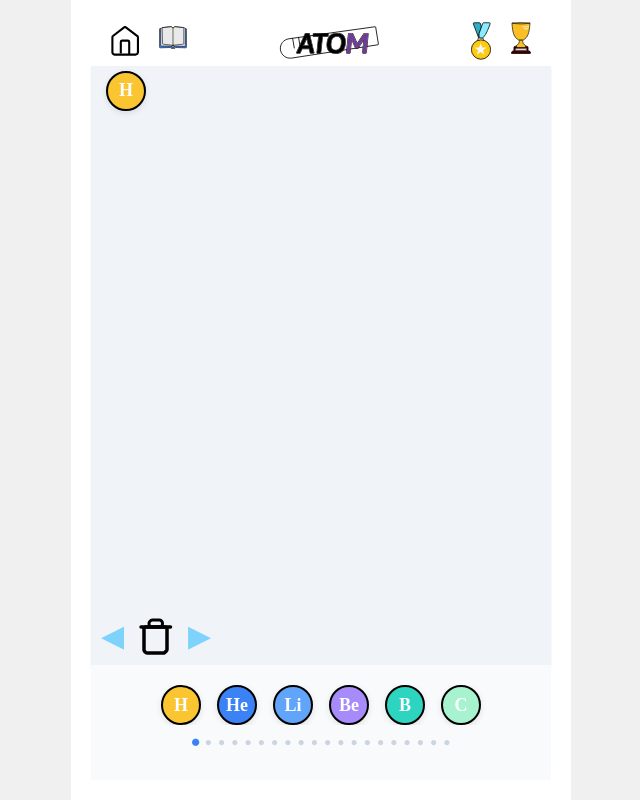
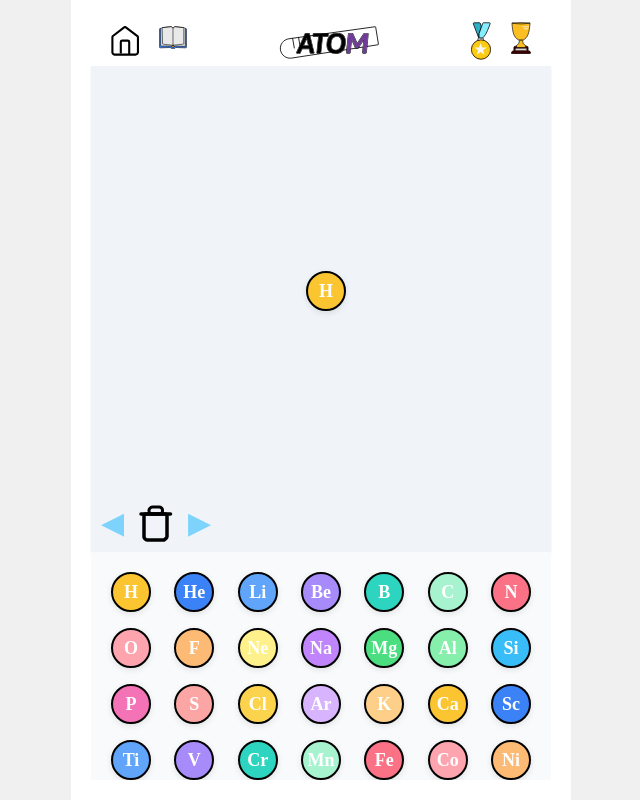
Before and after one commit to STDev-Hackathon-Team-10/frontend, a React (Vite) app: page /game in a window 1280 px wide. Both pictures are taken after a click on the element "수소". Shown: the whole page, without its empty margins (319-959 px from the left). Built offline with nearby package versions, Linux system fonts and the light colour scheme.

Commit message:
인게임 화면 방식 변경

```diff
--- a/src/main.jsx
+++ b/src/main.jsx
@@ -6,6 +6,8 @@ import Home from "./pages/Home";
 import Dictionary from "./pages/Dictionary/index.jsx";
 import Game from "./pages/Game/index.jsx";
 import AtomRenderer from "./components/Renderer";
+import Rank from "./pages/Rank/index.jsx";
+import Honor from "./pages/Honor/index.jsx";
 
 let router = createBrowserRouter([
   {
@@ -25,6 +27,14 @@ let router = createBrowserRouter([
         Component: Dictionary,
       },
       {
+        path: "rank",
+        Component: Rank,
+      },
+      {
+        path: "honor",
+        Component: Honor,
+      },
+      {
         path: "test/renderer",
         Component: AtomRenderer,
       },
--- a/src/pages/Game/Game.module.css
+++ b/src/pages/Game/Game.module.css
@@ -5,6 +5,7 @@
   display: flex;
   flex-direction: column;
   height: 100vh;
+  max-height: 100%;
   background-color: #f0f0f0;
 }
 
@@ -20,6 +21,17 @@
   overflow: hidden;
   display: flex;
   flex-direction: column;
+}
+
+.mixContainer {
+  display: flex;
+  flex-direction: row;
+  flex-wrap: wrap;
+  justify-content: center;
+  align-items: center;
+  align-content: center;
+  height: 100%;
+  gap: 10px;
 }
 
 .controls {
@@ -79,17 +91,23 @@
 /* 원소 선택지 부분 */
 .sliderSection {
   background-color: #f9fafb;
-  padding: 20px 0;
+  padding-top: 20px;
   position: relative;
+  max-height: 30%;
 }
 
 .sliderContainer {
   display: flex;
-  overflow-x: hidden;
+  flex-direction: row;
+  flex-wrap: wrap;
+  max-height: 100%;
+  overflow: hidden;
+  overflow-y: auto;
+  width: 100%;
   gap: 16px;
   scroll-snap-type: x mandatory;
-  padding: 0 40px;
-  justify-content: center;
+  padding: 0 20px;
+  justify-content: space-between;
 }
 
 .sliderControls {
@@ -119,6 +137,8 @@
   display: flex;
   align-items: center;
   justify-content: center;
+
+  display: none;
 }
 
 .sliderArrow:hover {
@@ -129,6 +149,7 @@
 .pageIndicator {
   display: flex;
   justify-content: center;
+  overflow-x: auto;
   gap: 6px;
   padding: 10px 0;
 }
@@ -147,6 +168,7 @@
 
 .elementCircle {
   width: 40px;
+  min-width: 40px;
   height: 40px;
   border-radius: 50%;
   font-size: 18px;
--- a/src/pages/Game/components/ElementSlider.jsx
+++ b/src/pages/Game/components/ElementSlider.jsx
@@ -11,6 +11,9 @@ export default function ElementSlider({
   onElementClick,
   showArrows,
   setShowArrows,
+  modalVisible,
+  setModalVisible,
+  setAtomIndex,
 }) {
   return (
     <section
@@ -45,23 +48,22 @@ export default function ElementSlider({
               );
             }}
           >
-              {symbol}
+            {symbol}
           </div>
         ))}
       </div>
-
-      <div className={styles.pageIndicator}>
+      {/* <div className={styles.pageIndicator}>
         {Array.from({ length: totalPages }).map((_, i) => (
           <span
             key={i}
             className={`${styles.dot} ${i === page ? styles.activeDot : ""}`}
             onClick={() => goToPage(i)}
-      style={{ cursor: "pointer" }}
+            style={{ cursor: "pointer" }}
           >
             ●
           </span>
         ))}
-      </div>
+      </div> */}
     </section>
   );
 }
--- /dev/null
+++ b/src/pages/Game/components/MixArea.jsx
@@ -0,0 +1,60 @@
+import styles from "../Game.module.css";
+import StaticElement from "./StaticElement";
+
+export default function MixArea({
+  selectedElements,
+  setSelectedElements,
+  elementRefs,
+  trashRef,
+  undoStack,
+  setUndoStack,
+}) {
+  const counts = {};
+  selectedElements.forEach((el) => {
+    const keyValue = el.symbol;
+    counts[keyValue] = (counts[keyValue] || 0) + 1;
+  });
+
+  const groupedElements = [];
+  let currentObject = null;
+  let currentCount = 0;
+
+  for (let i = 0; i < selectedElements.length; i++) {
+    const element = selectedElements[i];
+    const elementValue = element.symbol;
+
+    if (currentObject && elementValue === currentObject.symbol) {
+      currentCount++;
+    } else {
+      if (currentObject) {
+        groupedElements.push({ object: currentObject, count: currentCount });
+      }
+      currentObject = element;
+      currentCount = 1;
+    }
+
+    // 마지막 객체 처리
+    if (i === selectedElements.length - 1) {
+      groupedElements.push({ object: currentObject, count: currentCount });
+    }
+  }
+
+  return (
+    <div className={styles.mixContainer}>
+      {groupedElements.map((group, i) => (
+        <StaticElement
+          key={i}
+          el={group.object}
+          count={group.count}
+          setSelectedElements={setSelectedElements}
+          selectedElements={selectedElements}
+          idx={i}
+          elementRefs={elementRefs}
+          trashRef={trashRef}
+          undoStack={undoStack}
+          setUndoStack={setUndoStack}
+        />
+      ))}
+    </div>
+  );
+}
--- /dev/null
+++ b/src/pages/Game/components/StaticElement.jsx
@@ -0,0 +1,51 @@
+// src/pages/Game/components/DraggableElement.jsx
+import React from "react";
+import styles from "../Game.module.css";
+import { useEffect } from "react";
+
+export default function StaticElement({
+  el,
+  idx,
+  elementRefs,
+  selectedElements,
+  setSelectedElements,
+  count,
+  trashRef,
+  setUndoStack,
+}) {
+  if (!elementRefs.current[el.symbol]) {
+    elementRefs.current[el.symbol] = React.createRef();
+  }
+  const nodeRef = elementRefs.current[el.symbol];
+
+  // 원소 물방울 효과
+  useEffect(() => {
+    if (el.animate) {
+      const timer = setTimeout(() => {
+        const updated = [...selectedElements];
+        updated[idx] = {
+          ...updated[idx],
+          animate: false,
+        };
+        setSelectedElements(updated);
+      }, 400); // slimeEffect와 동일한 시간
+
+      return () => clearTimeout(timer);
+    }
+  }, [el.animate]);
+
+  return (
+    <div
+      ref={nodeRef}
+      className={`${styles.elementCircle} ${
+        el.animate ? styles.slimeEffect : ""
+      }`}
+      style={{ backgroundColor: el.color }}
+      onAnimationEnd={() => {
+        el.animate = false;
+      }}
+    >
+      {el.symbol}
+    </div>
+  );
+}
--- a/src/pages/Game/data/elements.js
+++ b/src/pages/Game/data/elements.js
@@ -260,7 +260,6 @@ export const elementNames = {
   Og: "오가네손",
 };
 
-
 export const coloredElements = elements.map((symbol, index) => {
   const color = colors[index % colors.length];
   return { symbol, color };
--- a/src/pages/Game/index.jsx
+++ b/src/pages/Game/index.jsx
@@ -7,6 +7,7 @@ import { coloredElements } from "./data/elements";
 import trash from "../../Asset/trash.svg";
 import CompoundModal from "./components/CompoundModal";
 import { useNavigate } from "react-router";
+import MixArea from "./components/MixArea";
 
 export default function Game() {
   const [selectedElements, setSelectedElements] = useState([]);
@@ -18,6 +19,8 @@ export default function Game() {
   const MAX_ELEMENTS = 90;
   const trashRef = useRef(null);
   const elementRefs = useRef({});
+  const [modalVisible, setModalVisible] = useState(false);
+  const [atomIndex, setAtomIndex] = useState(0);
 
   // 페이징 설정
   const itemsPerPage = 6;
@@ -133,13 +136,25 @@ export default function Game() {
             </div>
           </div>
         </div>
-        <PlayArea
+        {/* PlayArea를 MixArea로 변경 */}
+        {/* <PlayArea
           selectedElements={selectedElements}
           setSelectedElements={setSelectedElements}
           elementRefs={elementRefs}
           trashRef={trashRef}
           undoStack={undoStack}
           setUndoStack={setUndoStack}
+        /> */}
+        <MixArea
+          selectedElements={selectedElements}
+          setSelectedElements={setSelectedElements}
+          elementRefs={elementRefs}
+          trashRef={trashRef}
+          undoStack={undoStack}
+          setUndoStack={setUndoStack}
+          setFoundCompound={setFoundCompound}
+          setModalVisible={setModalVisible}
+          atomIndex={atomIndex}
         />
       </section>
 
@@ -153,13 +168,16 @@ export default function Game() {
       <ElementSlider
         page={page}
         totalPages={totalPages}
-        pagedElements={pagedElements}
+        pagedElements={coloredElements}
         goPrev={goPrev}
         goNext={goNext}
         goToPage={goToPage}
         onElementClick={(el) => handleElementAdd(el)}
         showArrows={showArrows}
         setShowArrows={setShowArrows}
+        modalVisible={modalVisible}
+        setModalVisible={setModalVisible}
+        setAtomIndex={setAtomIndex}
       />
     </div>
   );
--- a/src/pages/Header/index.jsx
+++ b/src/pages/Header/index.jsx
@@ -39,8 +39,8 @@ export default function Header() {
         <div className={styles.tooltipWrapper} data-tooltip="칭호">
           <img
             src={medal}
-            alt="메달 버튼"
-            onClick={() => navigate("/medal")}
+            alt="칭호 버튼"
+            onClick={() => navigate("/honor")}
             className={styles.headerButton}
           />
         </div>
```
